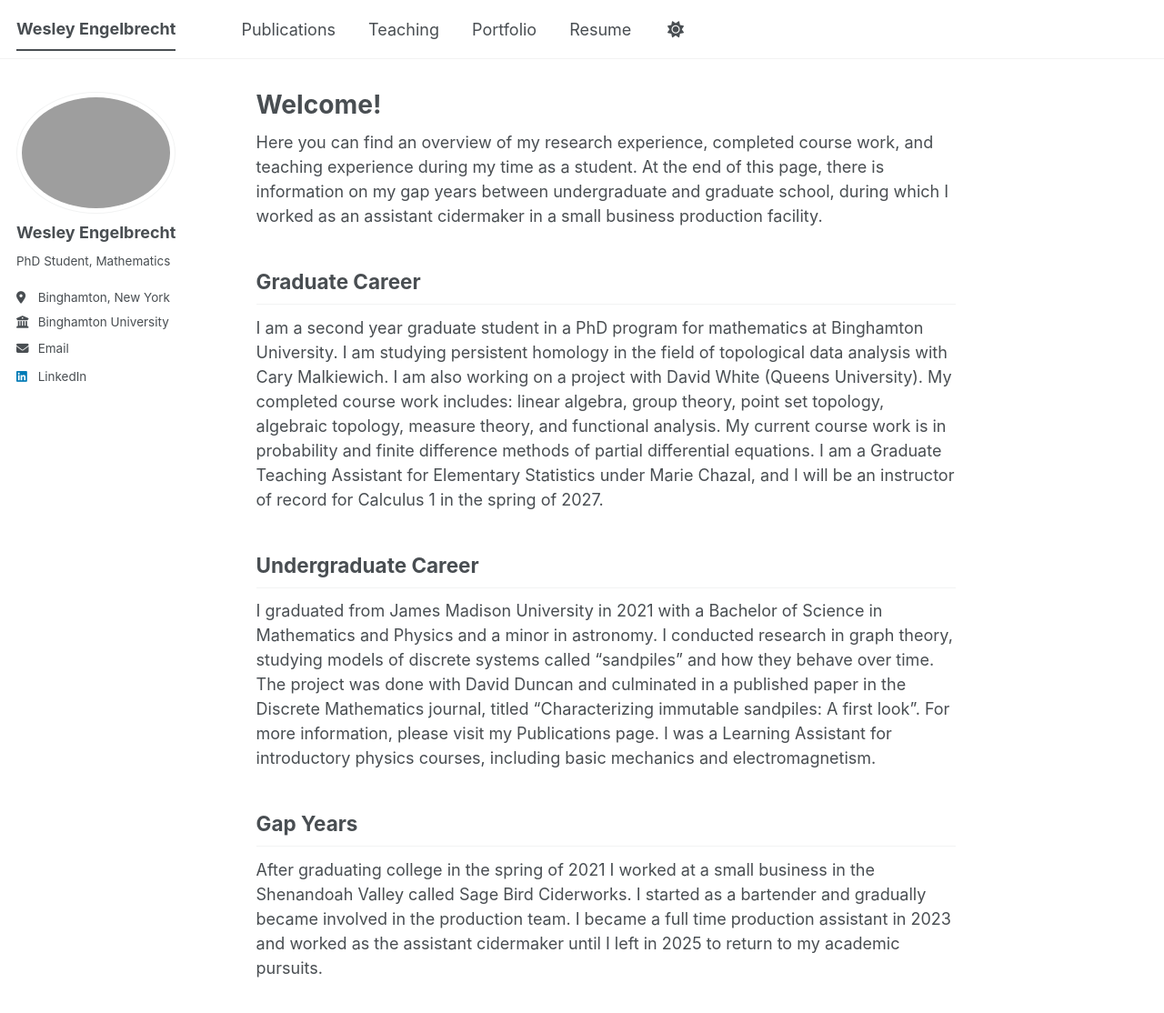
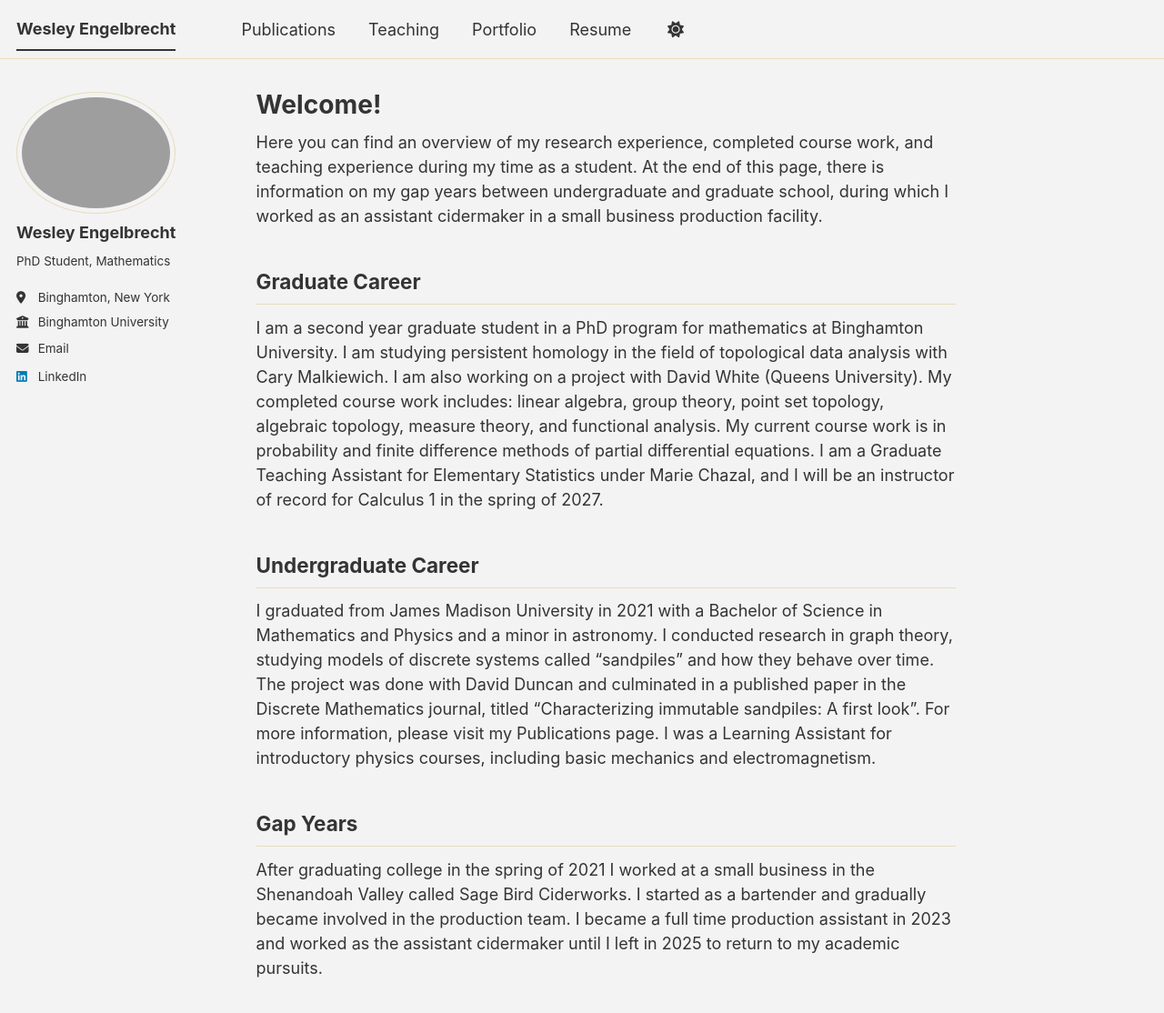
Before and after one commit to wjengelbr/wjengelbr.github.io, a Jekyll site: the page built from _pages/about.md, in a window 1280 px wide and 1128 px high. Shown: the top 1114 px of the window at 91% size. Built offline with Jekyll 4.4.1, drawn with Linux system fonts in a browser that asks for light colours; a style sheet for code colours, icons or effects is not loaded.

Commit message:
Change site theme to 'dirt' and update settings

```diff
--- a/_config.yml
+++ b/_config.yml
@@ -8,7 +8,7 @@
 
 # Basic Site Settings
 locale                   : "en-US"
-site_theme               : "default" # The available themes options are "default", "air", "sunrise", "mint", "dirt" and "contrast"
+site_theme               : "dirt" # The available themes options are "default", "air", "sunrise", "mint", "dirt" and "contrast"
 title                    : "Wesley Engelbrecht"
 title_separator          : "-"
 name                     : &name "Wesley Engelbrecht"
@@ -97,7 +97,7 @@ breadcrumbs              : false # true, false (default)
 words_per_minute         : 160
 future                   : true
 read_more                : "disabled" # if enabled, adds "Read more" links to excerpts
-talkmap_link             : true      #change to true to add link to talkmap on talks page
+talkmap_link             : false      #change to true to add link to talkmap on talks page
 comments:
   provider               : # false (default), "disqus", "discourse", "facebook", "google-plus", "staticman", "custom"
   disqus:
@@ -107,7 +107,7 @@ comments:
   facebook:
     appid                :
     num_posts            : # 5 (default)
-    colorscheme          : dark # "light" (default)
+    colorscheme          : # "light" (default) dark
 staticman:
   allowedFields          : ['name', 'email', 'url', 'message']
   branch                 : "gh-pages" # "master", "gh-pages"
```
